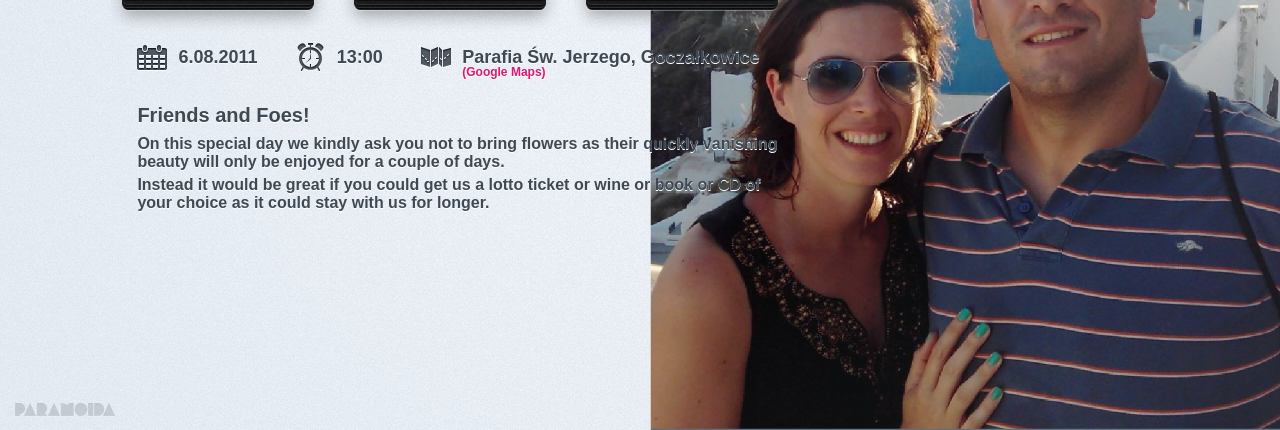
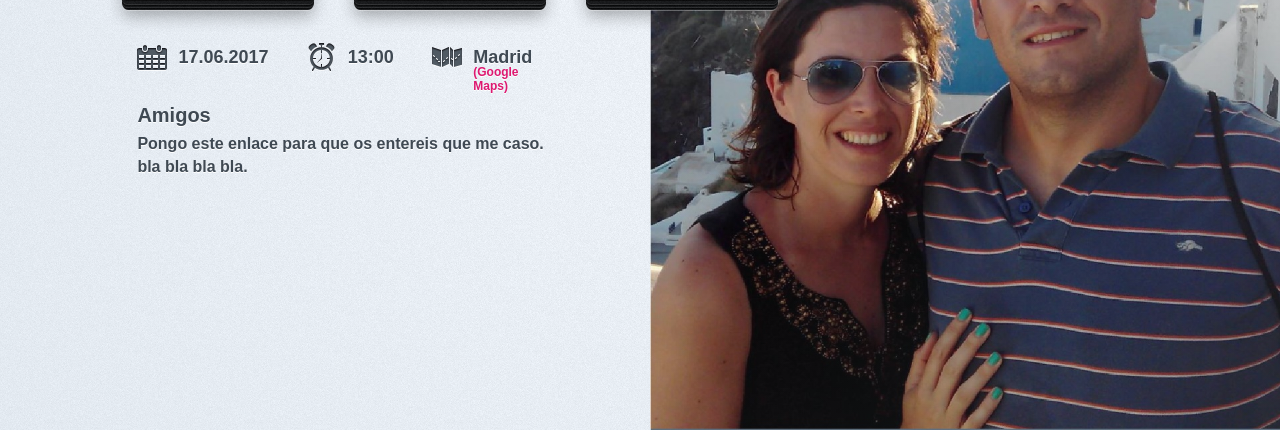
Before and after one commit to manvelmar/letiymane, a plain HTML site: page index.htm in a window 1280 px wide. Shown: the part 370-800 px from the top of the page. Drawn offline with Linux system fonts and the light colour scheme.

Commit message:
Update index.htm

```diff
--- a/index.htm
+++ b/index.htm
@@ -23,22 +23,21 @@
   </div>
 
   <ul>
-    <li><img src="images/icon_calendar.png" width="32" height="32" alt="Calendar" />6.08.2011</li>
+    <li><img src="images/icon_calendar.png" width="32" height="32" alt="Calendar" />17.06.2017</li>
     <li><img src="images/icon_clock.png" width="32" height="32" alt="Clock" />13:00</li>
-    <li><img src="images/icon_map.png" width="32" height="32" alt="Map" />Parafia Św. Jerzego, Goczałkowice<a href="http://maps.google.com/maps/ms?ie=UTF&msa=0&msid=200429645267533601471.0004a7b424fa38949c060" class="map">(Google Maps)</a></li>
+    <li><img src="images/icon_map.png" width="32" height="32" alt="Map" />Madrid<a href="https://www.google.es/maps/place/Calle+de+Hermosilla,+Madrid/@40.4259996,-3.6793335,17z/data=!3m1!4b1!4m5!3m4!1s0xd4228bc827037bd:0xa5a0f19fd8f3b4ca!8m2!3d40.4259996!4d-3.6771448?q=calle+hermosilla+madrid&rlz=1C1WPZB_enES678ES678&ion=1&espv=2&bav=on.2,or.r_cp.&bvm=bv.142059868,d.d2s&biw=1536&bih=672&dpr=1.25&um=1&ie=UTF-8&sa=X&ved=0ahUKEwjpz8ze8YDRAhXR0RoKHZ7CDIQQ_AUIBigB" class="map">(Google Maps)</a></li>
   </ul>
 
   <div class="desc">
-    <h3>Friends and Foes!</h3>
-    <p>On this special day we kindly ask you not to bring flowers as their quickly vanishing beauty will only be enjoyed for a couple of days.</p>
-    <p>Instead it would be great if you could get us a lotto ticket or wine or book or CD of your choice as it could stay with us for longer.</p>
+    <h3>Amigos</h3>
+    <p>Pongo este enlace para que os entereis que me caso.</p>
+    <p>bla bla bla bla.</p>
   </div>
 </div>
 
 <div id="bg_gradient"></div>
-<img src="images/weronikaandrafal.jpg" alt="Weronika and Rafał" id="bg" />
+<img src="images/weronikaandrafal.jpg" alt="Mane y Leti" id="bg" />
 
-<a href="http://www.paranoida.com/" id="author"><img src="images/paranoida.png" alt="paranoida.com - Rafał Bromirski" /></a>
 
 <script>
   function twoDigits(x)
```
